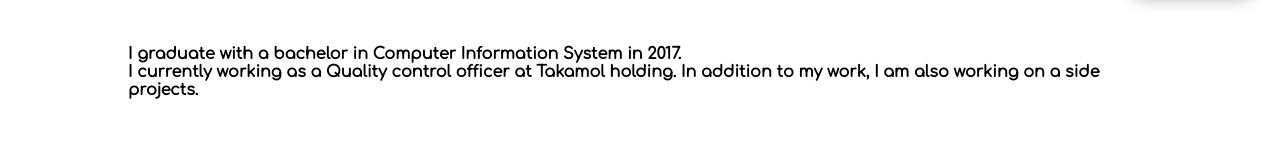
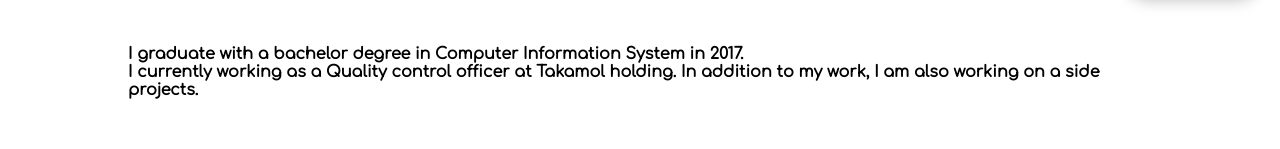
Before and after one commit to Thekraalowais/portfolio, a plain HTML site: page index.html in a window 1280 px wide. Shown: the part 788-937 px from the top of the page. Drawn offline with nearby package versions, Linux system fonts and the light colour scheme.

Commit message:
update style

```diff
--- a/index.html
+++ b/index.html
@@ -28,7 +28,7 @@
     </div>
     <section id="about">
       <h4>
-        I graduate with a bachelor in Computer Information System in 2017.
+        I graduate with a bachelor degree in Computer Information System in 2017.
         <br />
         I currently working as a Quality control officer at Takamol holding. In
         addition to my work, I am also working on a side projects.
```
